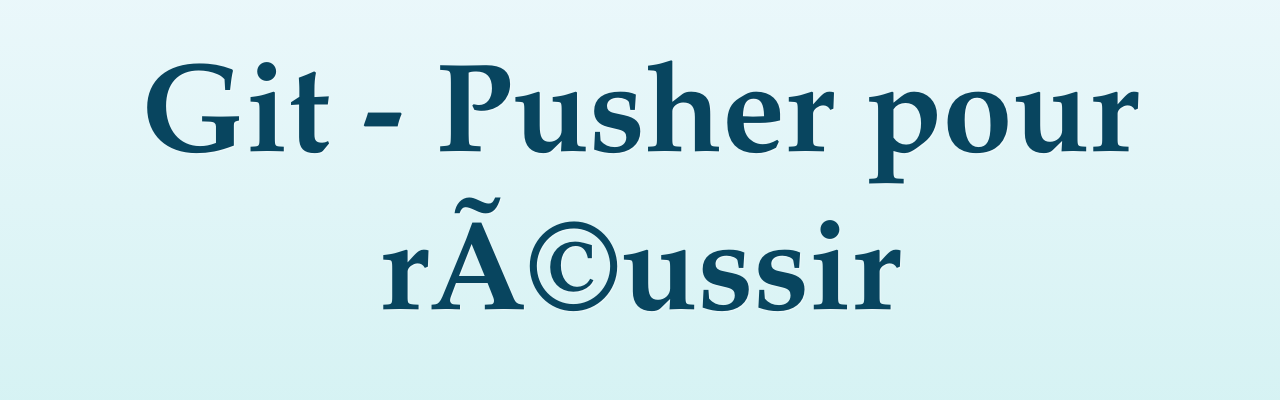
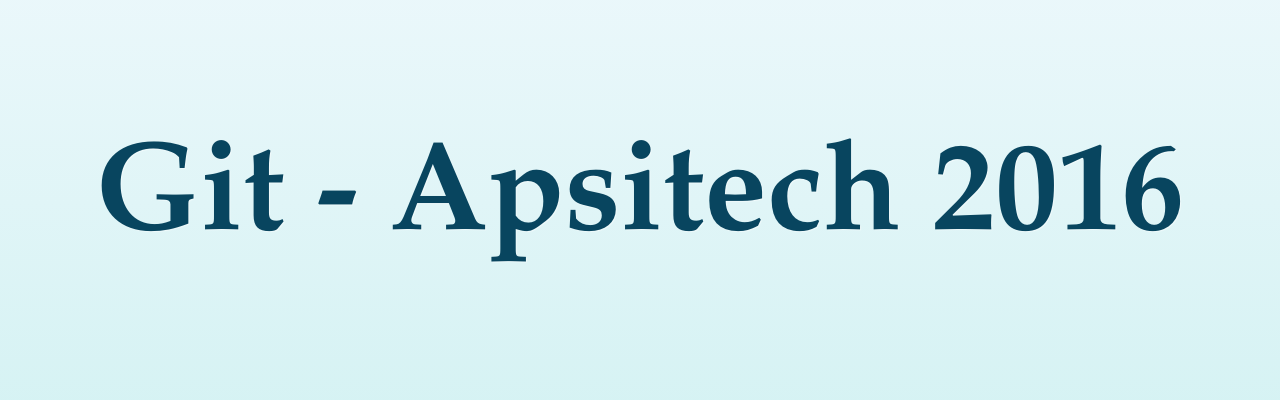
Before and after one commit to Dunska/presentations, a plain HTML site: page git/git.html in a window 1280 px wide. Shown: the part 198-598 px from the top of the page. Drawn offline with Linux system fonts and the light colour scheme.

Commit message:
MAJ titre

```diff
--- a/git/git.html
+++ b/git/git.html
@@ -4,7 +4,7 @@
 <meta content="text/html; charset=" http-equiv="Content-Type">
 <meta content="IE=edge,chrome=1" http-equiv="X-UA-Compatible">
 <meta content="Asciidoctor 1.5.4" name="generator">
-<title>Git - Pusher pour réussir</title>
+<title>Git - Apsitech 2016</title>
 <link href="deck.js/core/deck.core.css" rel="stylesheet">
 <link href="deck.js/extensions/scale/deck.scale.css" media="screen" rel="stylesheet">
 <link href="deck.js/themes/style/web-2.0.css" media="screen" rel="stylesheet">
@@ -15,7 +15,7 @@
 <body class="article">
 <div class="deck-container">
 <section class="slide" id="title-slide">
-<h1>Git - Pusher pour réussir</h1>
+<h1>Git - Apsitech 2016</h1>
 </section>
 <section class="slide" id="_title_slide">
 <h2>Title Slide</h2>
```
Also changed, not shown: 1 other file.
